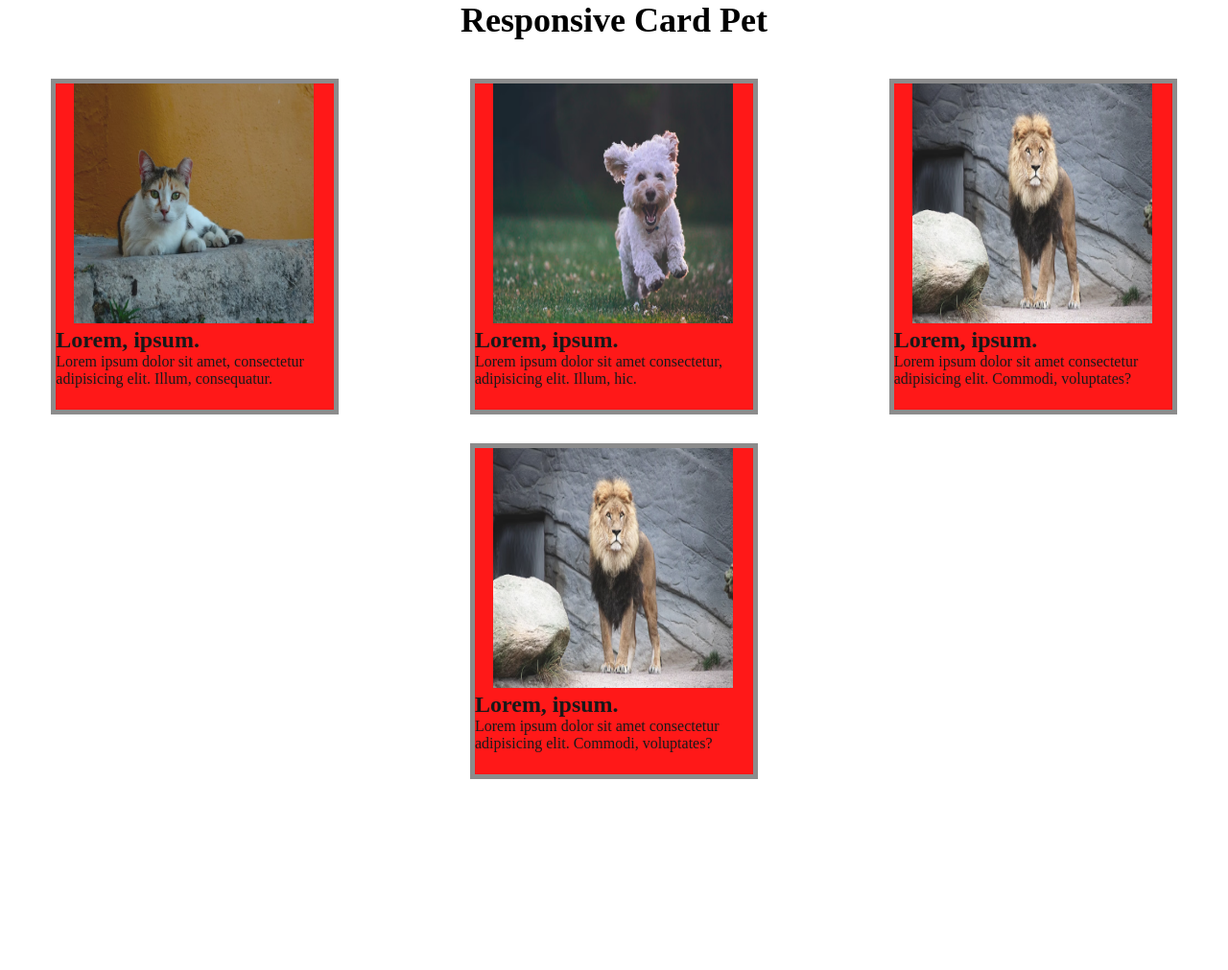
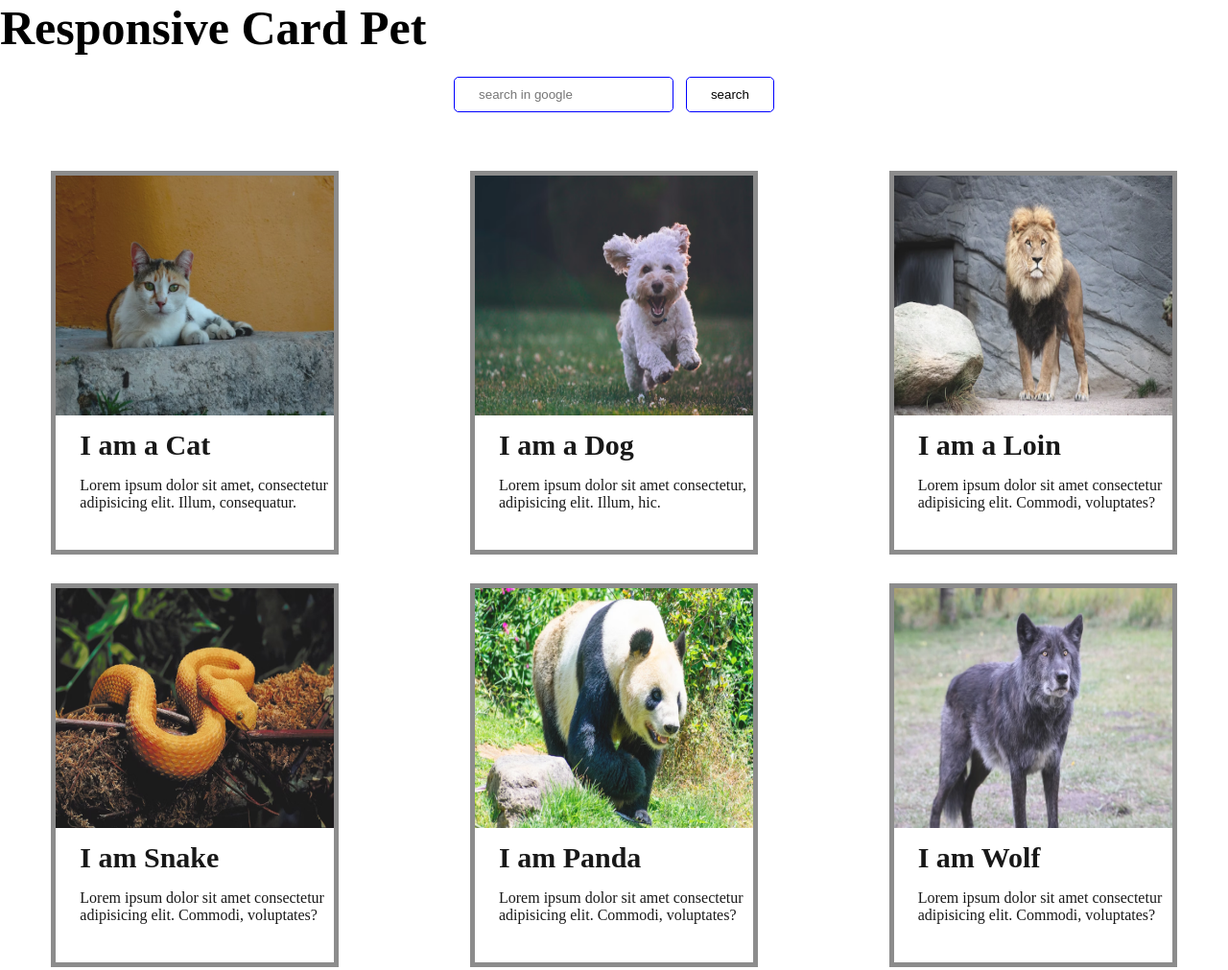
Before and after one commit to SameerAli-01/Assignment-CSS, a plain HTML site: page card.html in a window 1280 px wide. Shown: the top 1011 px of the page at 96% size. Before the commit the page ends 812 px from the top, so only its background shows below. Drawn offline with Linux system fonts and the light colour scheme; files whose address does not match are found by name.

Commit message:
added a card with search bar

```diff
--- a/card.css
+++ b/card.css
@@ -3,12 +3,33 @@
     margin: 0;
     box-sizing: border-box;
 }
-.main-heading{
-    text-align: center;
-    font-size: 36px;
+
+.search-input{
+    display: flex;
+    justify-content: center;
+    align-items: center;
+    min-height: 10vh;
+    gap: 1%;
+    max-width: 100%;
 }
 
+.search-input input, button{
+    background-color: white;
+    padding: 10px 25px 10px 25px;
+    border: 1px solid blue;
+    border-radius: 5px;
+}
+.search-input input:hover, button:hover{
+    display: inline-block;
+    color: black;
+    background-color: white;
+    border: 2% solid black;
+    cursor: pointer;
+}
 
+.main-heading{
+    font-size: 50px;
+}
 
 #container-card{
     display: grid;
@@ -21,15 +42,30 @@
     margin-top: 40px;
 }
 .card{
-    height: 350px;
+    height: 400px;
     width: 300px;
-    background-color: red;
+    background-color: white;
     border: 5px solid grey;
     opacity: 0.9;
 }
+.card:hover{
+    transform: scale(0.9);;
+}
 .card img{
     height: 250px;
-    width: 250px;
-    margin-left: 19px;
-    transform: scaleX(30px);
+    width: 290px;
 }
+
+.role{
+    padding: 10px 0px 16px 25px;
+    font-size: 30px;
+}
+.discription{
+    padding: 0px 0px 0px 25px;
+}
+
+.footer p{
+    text-align: center;
+    border: 2px solid black;
+    margin-top: 10px;
+}
--- a/card.html
+++ b/card.html
@@ -9,31 +9,62 @@
 <body>
     <h1 class="main-heading">Responsive Card Pet</h1>
 
+    <form class="search-input" action="https://www.google.com/search?q=apple" target="_blank">
+        <input type="text"  name="q" placeholder="search in google">
+        <button class="search-btn">search</button>
+    </form>
+
     <div id="container-card">
         <div class="card">
-            <img src="C:\Users\hp\Desktop\MyAss-css\images\photo-cat-01.avif" alt="animal image">
-            <h2 class="role">Lorem, ipsum.</h2>
+            <img src="C:\Users\hp\Desktop\MyAss-css\images\photo-cat-01.avif" alt="animal image1">
+            <h2 class="role">I am a Cat</h2>
             <p class="discription">Lorem ipsum dolor sit amet, consectetur adipisicing elit. Illum, consequatur.</p>
         </div>
 
         <div class="card">
-            <img src="C:\Users\hp\Desktop\MyAss-css\images\photo-dog-02.avif" alt="animal image">
-            <h2 class="role">Lorem, ipsum.</h2>
+            <img src="C:\Users\hp\Desktop\MyAss-css\images\photo-dog-02.avif" alt="animal image2">
+            <h2 class="role">I am a Dog</h2>
             <p class="discription">Lorem ipsum dolor sit amet consectetur, adipisicing elit. Illum, hic.</p>
         </div>
 
         <div class="card">
-            <img src="C:\Users\hp\Desktop\MyAss-css\images\photo-loin-03.avif" alt="animal image">
-            <h2 class="role">Lorem, ipsum.</h2>
+            <img src="C:\Users\hp\Desktop\MyAss-css\images\photo-loin-03.avif" alt="animal image3">
+            <h2 class="role">I am a Loin</h2>
             <p class="discription">Lorem ipsum dolor sit amet consectetur adipisicing elit. Commodi, voluptates?</p>
         </div>
 
         <div class="card">
-            <img src="C:\Users\hp\Desktop\MyAss-css\images\photo-loin-03.avif" alt="animal image">
-            <h2 class="role">Lorem, ipsum.</h2>
+            <img src="C:\Users\hp\Desktop\MyAss-css\images\photo-snake-04.avif" alt="animal image4">
+            <h2 class="role">I am Snake</h2>
+            <p class="discription">Lorem ipsum dolor sit amet consectetur adipisicing elit. Commodi, voluptates?</p>
+        </div>
+
+        <div class="card">
+            <img src="C:\Users\hp\Desktop\MyAss-css\images\photo-panda-05.avif" alt="animal image5">
+            <h2 class="role">I am Panda</h2>
+            <p class="discription">Lorem ipsum dolor sit amet consectetur adipisicing elit. Commodi, voluptates?</p>
+        </div>
+
+        <div class="card">
+            <img src="C:\Users\hp\Desktop\MyAss-css\images\photo-Wolf-06.avif" alt="animal image6">
+            <h2 class="role">I am Wolf</h2>
+            <p class="discription">Lorem ipsum dolor sit amet consectetur adipisicing elit. Commodi, voluptates?</p>
+        </div>
+
+        <div class="card">
+            <img src="C:\Users\hp\Desktop\MyAss-css\images\photo-Giraffe-07.avif" alt="animal image7">
+            <h2 class="role">I am Giraffe</h2>
+            <p class="discription">Lorem ipsum dolor sit amet consectetur adipisicing elit. Commodi, voluptates?</p>
+        </div>
+
+        <div class="card">
+            <img src="C:\Users\hp\Desktop\MyAss-css\images\photo-Elephant-08.avif " alt="animal image8">
+            <h2 class="role">I am Elephant</h2>
             <p class="discription">Lorem ipsum dolor sit amet consectetur adipisicing elit. Commodi, voluptates?</p>
         </div>
     </div>
-
+    <footer class="footer">
+        <p>&copy copyright 2025</p>
+    </footer>
 </body>
 </html>
```
Also changed, not shown: images/photo-Elephant-08.avif (added), images/photo-Giraffe-07.avif (added), images/photo-Wolf-06.avif (added), images/photo-panda-05.avif (added), images/photo-snake-04.avif (added).
